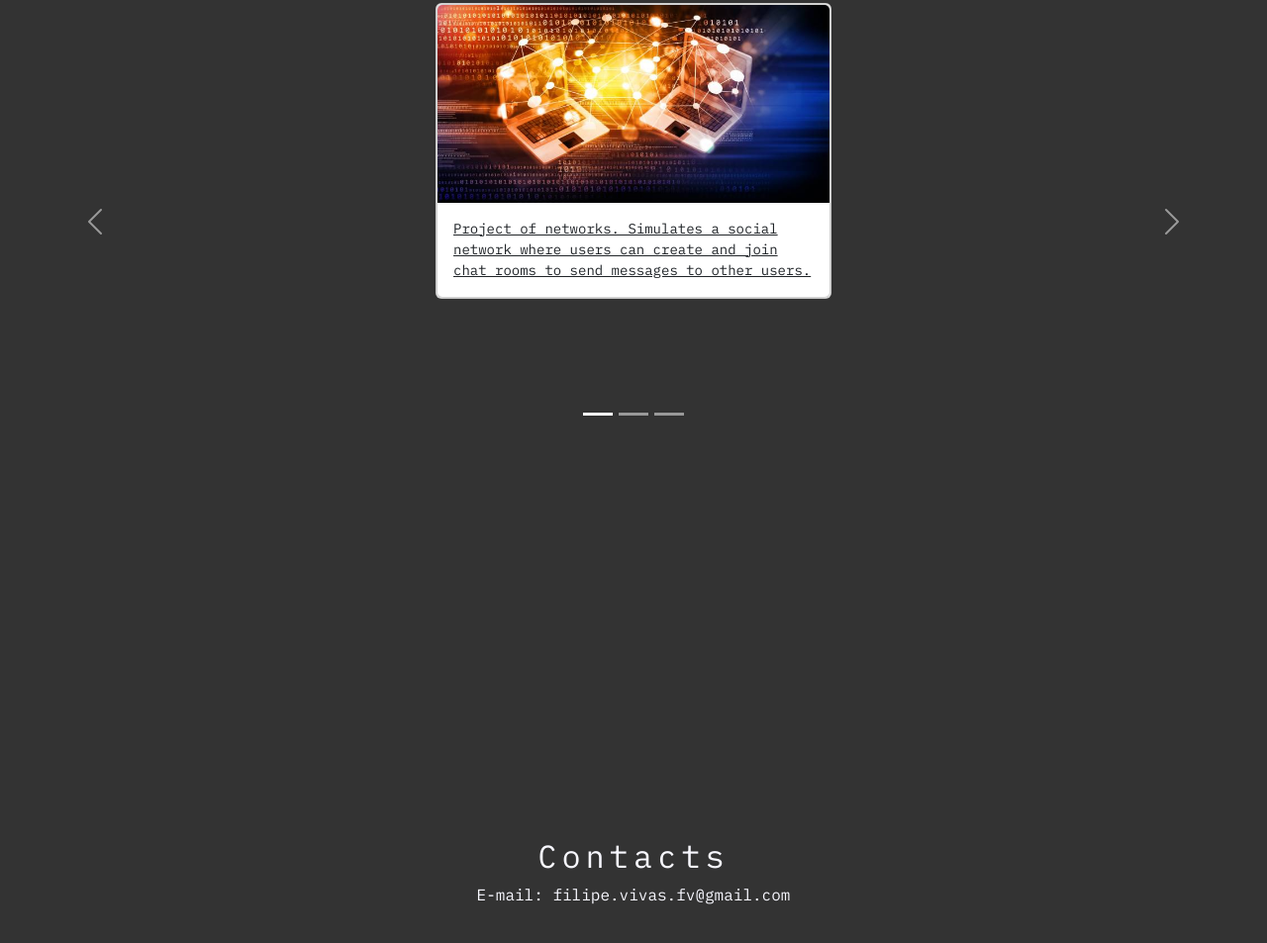
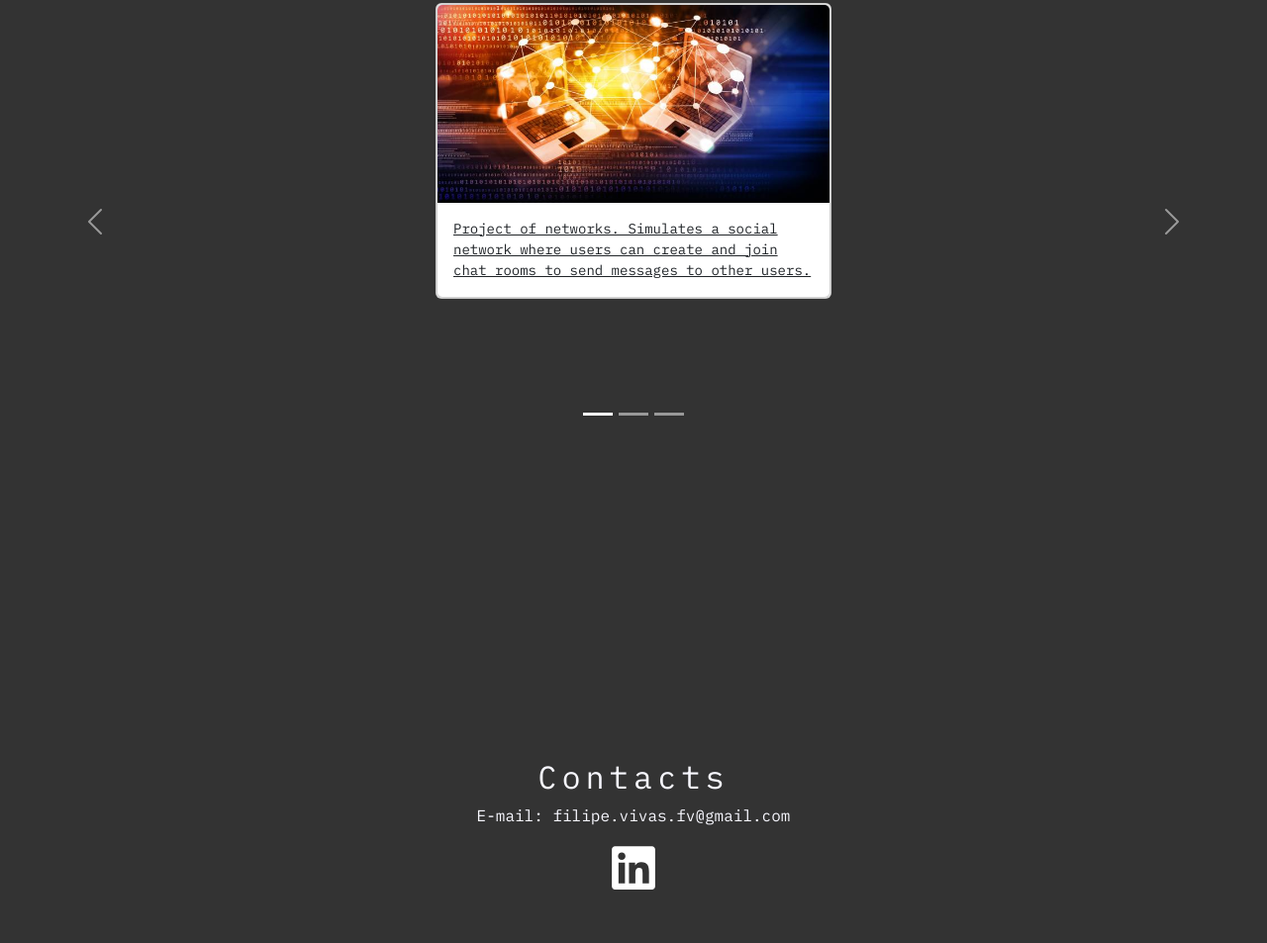
Before and after one commit to v15as/v15as.github.io, a website: page index.html in a window 1280 px wide. Shown: the part 1633-2586 px from the top of the page at 99% size. Drawn offline with nearby package versions, Linux system fonts and the light colour scheme.

Commit message:
Added some effects and linkedIn

```diff
--- a/index.html
+++ b/index.html
@@ -2,13 +2,15 @@
 <!-- A declaração DOCTYPE declara a versão do HTML usado no documento -->
 <html lang="pt">
     <head>
-        <link href='https://fonts.googleapis.com/css?family=IBM Plex Mono' rel='stylesheet'>
-        <link rel="icon" href="images/hacker.png"> <!-- Colocar um icone no separador -->
         <title>João Vivas</title>  <!-- texto na decoração da janela -->
         <meta charset=UTF-8>        <!-- para caracteres acentuados   -->
         <meta name="viewport" content="width=device-width, initial-scale=1">
+        <link rel="icon" href="images/hacker.png"> <!-- Colocar um icone no separador -->
+        <link href='https://fonts.googleapis.com/css?family=IBM Plex Mono' rel='stylesheet'>
         <link href="https://cdn.jsdelivr.net/npm/bootstrap@5.3.2/dist/css/bootstrap.min.css" rel="stylesheet" integrity="sha384-T3c6CoIi6uLrA9TneNEoa7RxnatzjcDSCmG1MXxSR1GAsXEV/Dwwykc2MPK8M2HN" crossorigin="anonymous">
         <link rel="stylesheet" href="styles/styles.css">
+        <link rel="stylesheet" href="styles/reveal.css">
+        <link rel="stylesheet" href="https://cdnjs.cloudflare.com/ajax/libs/font-awesome/6.5.1/css/all.min.css" integrity="sha512-DTOQO9RWCH3ppGqcWaEA1BIZOC6xxalwEsw9c2QQeAIftl+Vegovlnee1c9QX4TctnWMn13TZye+giMm8e2LwA==" crossorigin="anonymous" referrerpolicy="no-referrer" />
     </head>
     <body>
 
@@ -49,7 +51,7 @@
         <!-- About me -->
         <div id="About-me">
         </div>
-        <section class="margin">
+        <section class="margin reveal">
             <div class="container">
                 <div class="row gx-2">
                     <div class="col-2">
@@ -82,7 +84,7 @@
 
         <!-- Projects -->
         <div id="Projects"></div>
-        <section class="margin-projects text">
+        <section class="margin-projects text reveal">
             <h2 class="text-center">Projects</h2>
             <div id="carouselExampleIndicators" class="carousel slide">
                 <div class="carousel-inner">
@@ -141,14 +143,19 @@
 
         <div id="Contact"></div>
         <section>
-            <div class="text-center text" style="margin-top:50vh;margin-bottom:50vh;">
+            <div class="text-center text reveal" style="margin-top:40vh;margin-bottom:50vh;">
                 <h2>Contacts</h2>
                 <p>E-mail: filipe.vivas.fv@gmail.com</p>
+                <!-- Social Networks -->
+                <div>
+                    <a href="https://www.linkedin.com/in/joão-v-2527b8260" style="text-decoration:none;">
+                        <svg xmlns="http://www.w3.org/2000/svg" viewBox="0 0 448 512" style="height:50px;width:50px;filter:invert(100%)"><!--!Font Awesome Free 6.5.1 by @fontawesome - https://fontawesome.com License - https://fontawesome.com/license/free Copyright 2024 Fonticons, Inc.--><path d="M416 32H31.9C14.3 32 0 46.5 0 64.3v383.4C0 465.5 14.3 480 31.9 480H416c17.6 0 32-14.5 32-32.3V64.3c0-17.8-14.4-32.3-32-32.3zM135.4 416H69V202.2h66.5V416zm-33.2-243c-21.3 0-38.5-17.3-38.5-38.5S80.9 96 102.2 96c21.2 0 38.5 17.3 38.5 38.5 0 21.3-17.2 38.5-38.5 38.5zm282.1 243h-66.4V312c0-24.8-.5-56.7-34.5-56.7-34.6 0-39.9 27-39.9 54.9V416h-66.4V202.2h63.7v29.2h.9c8.9-16.8 30.6-34.5 62.9-34.5 67.2 0 79.7 44.3 79.7 101.9V416z"/></svg>
+                    </a>
+                </div>
             </div>
         </section>
 
-
-
+        <script src="scripts/reveal.js" class="text"></script>
         <script src="https://cdn.jsdelivr.net/npm/bootstrap@5.3.2/dist/js/bootstrap.bundle.min.js" integrity="sha384-C6RzsynM9kWDrMNeT87bh95OGNyZPhcTNXj1NW7RuBCsyN/o0jlpcV8Qyq46cDfL" crossorigin="anonymous"></script>
         <script src="https://cdn.jsdelivr.net/npm/@popperjs/core@2.11.8/dist/umd/popper.min.js" integrity="sha384-I7E8VVD/ismYTF4hNIPjVp/Zjvgyol6VFvRkX/vR+Vc4jQkC+hVqc2pM8ODewa9r" crossorigin="anonymous"></script>
         <script src="https://cdn.jsdelivr.net/npm/bootstrap@5.3.2/dist/js/bootstrap.min.js" integrity="sha384-BBtl+eGJRgqQAUMxJ7pMwbEyER4l1g+O15P+16Ep7Q9Q+zqX6gSbd85u4mG4QzX+" crossorigin="anonymous"></script>
--- /dev/null
+++ b/scripts/reveal.js
@@ -0,0 +1,18 @@
+function reveal() {
+  var reveals = document.querySelectorAll(".reveal");
+  for (var i = 0; i < reveals.length; i++) {
+    var windowHeight = window.innerHeight;
+    var elementTop = reveals[i].getBoundingClientRect().top;
+    var elementVisible = 150;
+    if (elementTop < windowHeight - elementVisible) {
+      reveals[i].classList.add("active");
+    } else {
+      reveals[i].classList.remove("active");
+    }
+  }
+}
+
+window.addEventListener("scroll", reveal);
+
+// To check the scroll position on page load
+reveal();
--- /dev/null
+++ b/styles/reveal.css
@@ -0,0 +1,10 @@
+.reveal{
+  position: relative;
+  transform: translateY(150px);
+  opacity: 0;
+  transition: 1.5s all ease;
+}
+.reveal.active{
+  transform: translateY(0);
+  opacity: 1;
+}
```
Also changed, not shown: images/linkedin.png (added).
